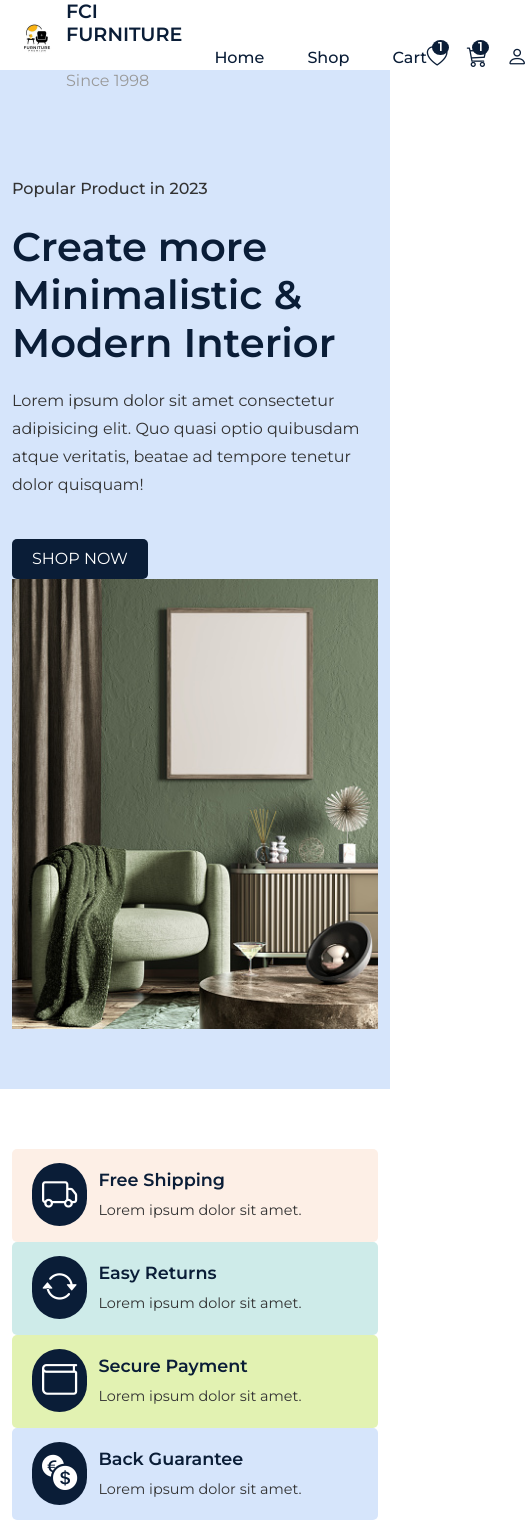
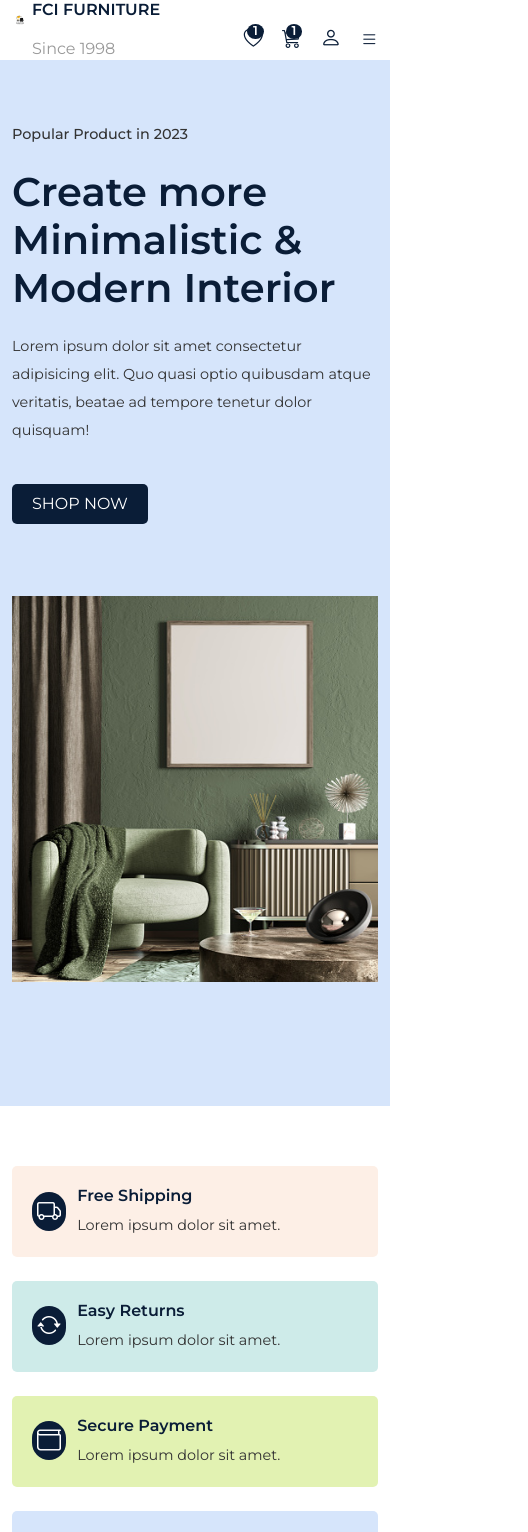
Before and after one commit to jannet18/furniture-ecommerce, a React (Create React App) app: page / in a window 390 px wide. Shown: the top 1532 px of the page, 528 px wide, since content can reach past the window. Built offline with nearby package versions, Linux system fonts and the light colour scheme; the HTML template or start-up script is replaced by a standard one.

Commit message:
media screen responsive

```diff
--- a/src/App.css
+++ b/src/App.css
@@ -67,3 +67,39 @@ section {
   color: var(--primary-color);
   font-weight: 600;
 }
+@media only screen and (max-width: 768px) {
+ .hero__img {
+  width: 100%;
+  height: 80%;
+  margin-top: 2rem;
+ }
+ .timer__img {
+  display: none;
+ }
+ .hero__content h2 {
+  font-size: 1.6rem;
+}
+.hero__content p {
+  font-size: 0.9rem;
+}
+.buy__btn{
+  font-size: 0.9rem;
+}
+.section__title {
+  font-size: 1.4rem;
+}
+.clock__top-content {
+  text-align: center;
+}
+
+.clock__top-content h4 {
+  font-size: 0.9rem !important;
+}
+.clock__top-content h3 {
+  font-size: 1rem !important;
+}
+.count__down-col {
+  text-align: center;
+  display: inline-block;
+}
+}
--- a/src/components/Footer/Footer.jsx
+++ b/src/components/Footer/Footer.jsx
@@ -9,7 +9,7 @@ const Footer = () => {
     <footer className="footer">
       <Container>
         <Row>
-          <Col lg="4">
+          <Col lg="4" md="6" className="mb-4">
               <div>
                 <h1 className="text-white">FCI FURNITURE</h1>
                 <p>Since 1998</p>
@@ -20,7 +20,7 @@ const Footer = () => {
               esse!
             </p>
           </Col>
-          <Col lg="3">
+          <Col lg="3" md="3" className="mb-4">
             <div className="footer__quick-links">
               <h4 className="quick__links-title">Top Categories</h4>
               <ListGroup className="mb-3">
@@ -39,7 +39,7 @@ const Footer = () => {
               </ListGroup>
             </div>
           </Col>
-          <Col lg="2">
+          <Col lg="2" md="3" className="mb-4">
             <div className="footer__quick-links">
               <h4 className="quick__links-title">Useful Links</h4>
               <ListGroup className="mb-3">
@@ -58,7 +58,7 @@ const Footer = () => {
               </ListGroup>
             </div>
           </Col>
-          <Col>
+          <Col lg="3" md="4" >
           <div className="footer__quick-links">
           <h4 className="quick__links-title">Contact</h4>
               <ListGroup className="mb-3 footer__contact">
--- a/src/components/Header/Header.css
+++ b/src/components/Header/Header.css
@@ -104,4 +104,68 @@
     left: 0%;
     z-index: 999;
     box-shadow: 3px 3px 8px -3px #ddd;
+    background: #fff;
 }
+
+@media screen and (max-width: 768px) {
+    .navigation {
+        position: fixed;
+        top: 0%;
+        left: 0%;
+        width: 100%;
+        height: 100%;
+        background-color: rgba(0, 0, 0, 0.53);
+        z-index: 9999;
+        display: none;
+    }
+
+    .menu {
+        position: absolute;
+        top: 0%;
+        right: 0%;
+        width: 250px;
+        height: 100%;
+        background: #fff;
+        z-index: 99999;
+        flex-direction: column;
+        align-items: center;
+        justify-content: center;
+    }
+
+    .active__menu {
+        display: block;
+    }
+
+    .mobile__menu {
+        display: block;
+    }
+
+    .mobile__menu span i {
+        font-size: 1.1rem !important;
+    }
+
+    .logo img {
+        width: 1rem;
+        height: 1rem;
+    }
+
+    .logo h1 {
+        font-size: 1rem;
+    }
+
+    .fav__icon i,
+    .cart__icon i {
+        font-size: 1.2rem !important;
+    }
+
+    .nav__icons span i {
+        width: 1.2rem;
+        height: 1.2rem;
+    }
+
+    .header {
+        width: 100%;
+        height: 60px;
+        line-height: 60px;
+    }
+}
--- a/src/components/Header/Header.jsx
+++ b/src/components/Header/Header.jsx
@@ -1,4 +1,4 @@
-import React from "react";
+import React, { useRef, useEffect } from "react";
 import "./Header.css";
 import { motion } from "framer-motion";
 import logo from "../../assets/images/logo1.jpg";
@@ -6,8 +6,30 @@ import { Container, Row } from "reactstrap";
 import { Link } from "react-router-dom";
 
 const Header = () => {
+  const headerRef = useRef(null);
+  const menuRef = useRef(null);
+
+
+  const stickyHeader = () => {
+    window.addEventListener("scroll", () => {
+      if(document.body.scrollTop > 80 ||
+        document.documentElement.scrollTop > 80)
+        {
+          headerRef.current.classList.add("stick__header");
+        } else {
+          headerRef.current.classList.remove("sticky__header");
+        }
+    })
+  }
+
+  useEffect(() => {
+    stickyHeader()
+    return () => window.removeEventListener("scroll", stickyHeader);
+  })
+
+  const menuToggle = () => menuRef.current.classList.toggle('active__menu')
   return (
-    <header className="header">
+    <header className="header" ref={headerRef}>
       <Container>
         <Row>
           <div className="nav__wrapper">
@@ -19,7 +41,7 @@ const Header = () => {
                 <p>Since 1998</p>
               </div>
             </div>
-            <div className="navigation">
+            <div className="navigation" ref={menuRef} onClick={menuToggle}>
               <ul className="menu">
                 <li className="nav__item">
                   <Link to="/home">Home</Link>
@@ -49,12 +71,13 @@ const Header = () => {
                   font-size=""
                 ></motion.i>
               </span>
-            </div>
-            <div className="mobile__menu">
-              <span>
+              <div className="mobile__menu">
+              <span onClick={menuToggle}>
                 <i className="bi bi-list"></i>
               </span>
             </div>
+            </div>
+
           </div>
         </Row>
       </Container>
--- a/src/components/UI/Clock.jsx
+++ b/src/components/UI/Clock.jsx
@@ -1,4 +1,5 @@
 import React, { useEffect, useState} from 'react';
+import '../../pages/sytles/Clock.css';
 
 const Clock = () => {
 
--- a/src/components/UI/ProductCard.jsx
+++ b/src/components/UI/ProductCard.jsx
@@ -19,7 +19,7 @@ const ProductCard = ({item}) => {
         </div>
 
         <div className="product__card-bottom d-flex align-items-center justify-content-between p-2">
-          <span className="price">{item.price}</span>
+          <span className="price">${item.price}</span>
           <motion.span whileTap={{ scale: 1.2 }}>
             <motion.i whileHover={{ scale: 0.8 }} className="bi bi-plus"></motion.i>
           </motion.span>
--- a/src/pages/Home.jsx
+++ b/src/pages/Home.jsx
@@ -60,7 +60,7 @@ const Home = () => {
                 </motion.button>
               </div>
             </Col>
-            <Col lg="6" md="">
+            <Col lg="6" md="12" >
               <div className="hero__img">
                 <img src={heroImg} alt="heroImg" />
               </div>
@@ -94,7 +94,7 @@ const Home = () => {
         <section className="timer__count">
           <Container>
             <Row>
-              <Col lg='6' md='6'>
+              <Col lg='6' md='12' className="count__down-col">
                 <div className="clock__top-content">
                   <h4 className="text-white fs-6 mb-2">Limited Offers</h4>
                   <h3 className="text-white fs-6 mb-3">Quality Guarenteed</h3>
@@ -102,7 +102,7 @@ const Home = () => {
                 <Clock/>
                 <motion.button whileTap={{ scale: 1.2 }} className="buy__btn store__btn"><Link to='/shop'>Visit Store</Link></motion.button>
               </Col>
-              <Col lg='6' md='6' className="text-end">
+              <Col lg='6' md='12' className="text-end timer__img">
               <img src={timerImg} alt="" />
               </Col>
             </Row>
--- /dev/null
+++ b/src/pages/sytles/Clock.css
@@ -0,0 +1,13 @@
+@media only screen and (max-width: 992px) {
+    .clock__wrapper {
+        justify-content: center;
+    }
+    .clock__data h1 {
+        font-size: 1.1rem !important;
+
+    }
+    .clock__data h5 {
+        font-size: 0.9rem !important;
+
+    }
+}
--- a/src/pages/sytles/Home.css
+++ b/src/pages/sytles/Home.css
@@ -58,3 +58,24 @@
 .store__btn a:hover {
     color: var(--primary-color);
 }
+
+@media screen and(max-width: 992px){
+    .hero__content h2 {
+        font-size: 2rem;
+    }
+    .section__title {
+        font-size: 1.7rem;
+    }
+}
+@media screen and(max-width: 768px){
+    .buy__btn a {
+        font-size: 0.9rem;
+    }
+}
+
+@media only screen and (max-width: 576px) {
+    .hero__content {
+        padding-top: 0;
+        margin-bottom: 40px;
+    }
+}
--- a/src/pages/sytles/productCard.css
+++ b/src/pages/sytles/productCard.css
@@ -32,3 +32,19 @@
     color: #fff;
     border-radius: 50%;
 }
+
+@media screen and(max-width: 992px) {
+    .product__info h3 a {
+        font-size: 1.1rem;
+
+    }
+}
+
+@media screen and(max-width: 768px) {
+    .product__info h3 a {
+        font-size: 1rem;
+    }
+    .product__card-bottom span i {
+        font-size: 1rem;
+    }
+}
--- a/src/services/Services.css
+++ b/src/services/Services.css
@@ -27,3 +27,36 @@
     font-size: 0.9rem;
     color: #333;
 }
+
+@media only screen and (max-width: 992px) {
+    .service__item span i {
+        font-size: 1.8rem;
+        padding: 5px;
+    }
+
+    .service__item h3 {
+        font-size: 1rem;
+
+    }
+    .service__item {
+        padding: 10px;
+        margin-bottom: 1.5rem;
+    }
+}
+
+@media only screen and (max-width: 768px) {
+        .service__item {
+            margin-bottom: 1.5rem;
+
+        }
+        .service__item span i {
+            font-size: 1.5rem;
+            padding: 5px;
+        }
+}
+
+@media only screen and (max-width: 576px) {
+    .service__item {
+        padding: 20px;
+    }
+}
```
